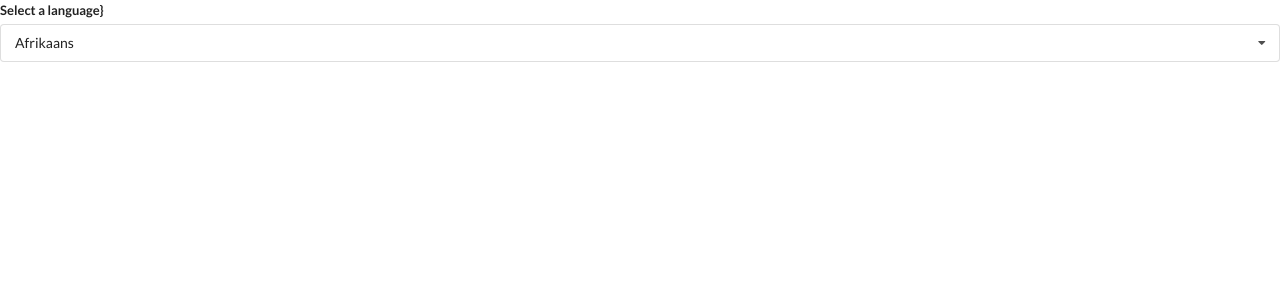
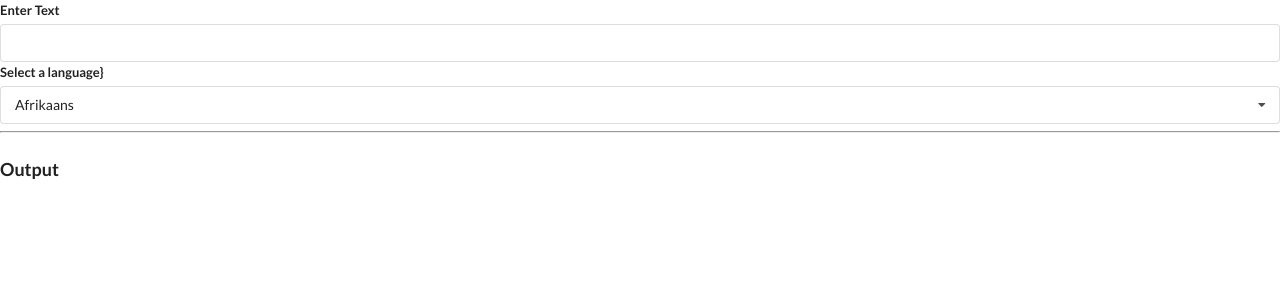
Before and after one commit to danielalexvega/react-widgets, a React (Create React App) app: page / in a window 1280 px wide. Shown: the top 300 px of the page. Built offline with nearby package versions, Linux system fonts and the light colour scheme.

Commit message:
working on convert component

```diff
--- a/src/components/Convert.js
+++ b/src/components/Convert.js
@@ -0,0 +1,12 @@
+import React, { useState, useEffect } from 'react';
+
+const Convert = ({language, text}) => {
+  useEffect(()=> {
+
+  }, [language, text]);
+
+  return <div />
+
+}
+
+export default Convert;
--- a/src/components/Translate.js
+++ b/src/components/Translate.js
@@ -1,5 +1,7 @@
+// AIzaSyCHUCmpR7cT_yDFHC98CZJy2LTms-IwDlM
 import React, { useState } from 'react';
 import Dropdown from './Dropdown';
+import Convert from './Convert';
 
 const options = [
   {
@@ -18,13 +20,23 @@
 
 const Translate = () => {
   const [language, setLanguage] = useState(options[0]);
+  const [text, setText] = useState('');
   return (
     <div>
+      <div className='ui form'>
+        <div className='field'>
+          <label>Enter Text</label>
+          <input value={text} onChange={(e) => setText(e.target.value)} />
+        </div>
+      </div>
       <Dropdown
         options={options}
         selected={language}
         onSelectedChange={setLanguage}
         label='Select a language' />
+        <hr />
+        <h3 className='ui header'>Output</h3>
+        <Convert text={text} language={language}/>
     </div>
   );
 }
```
